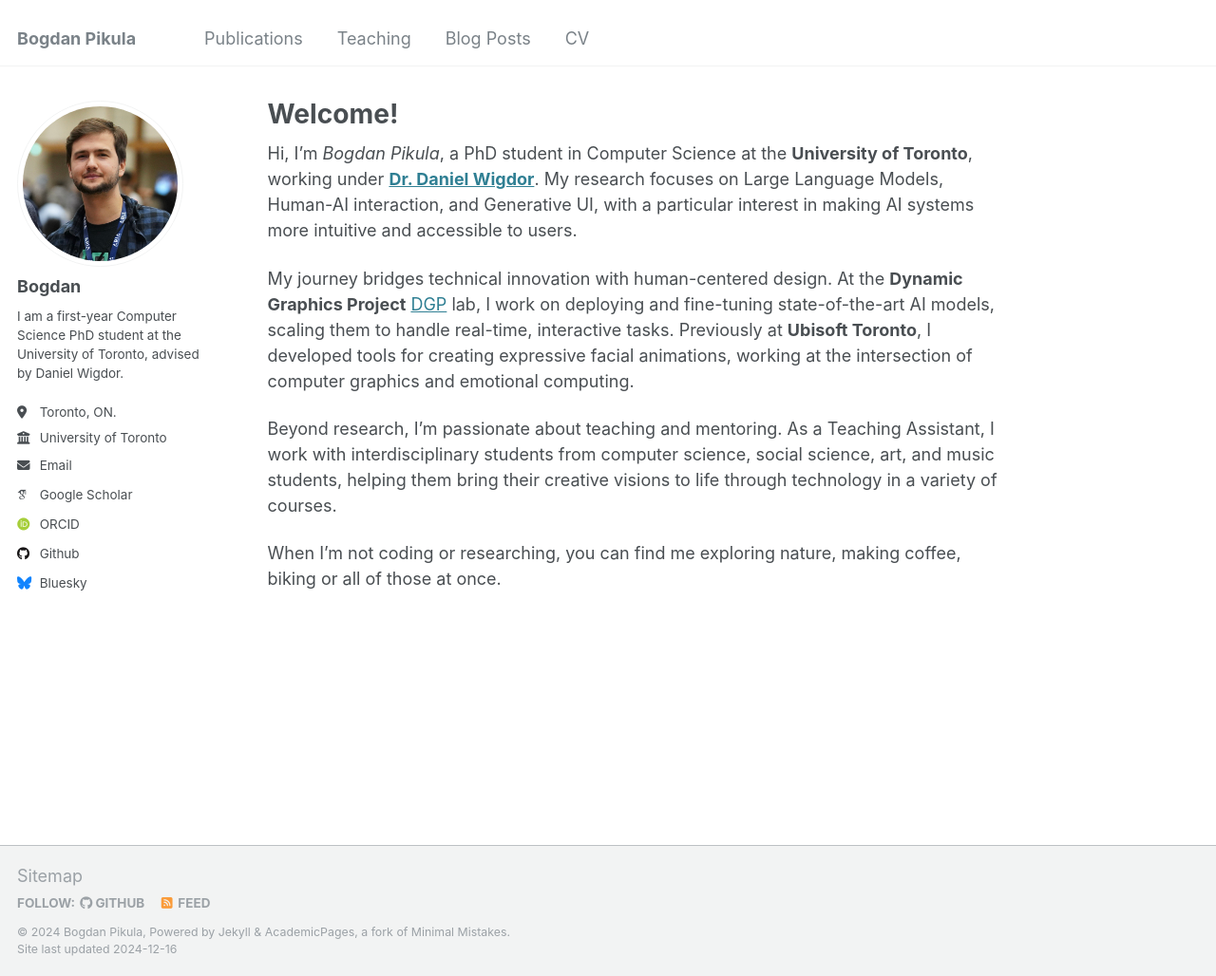
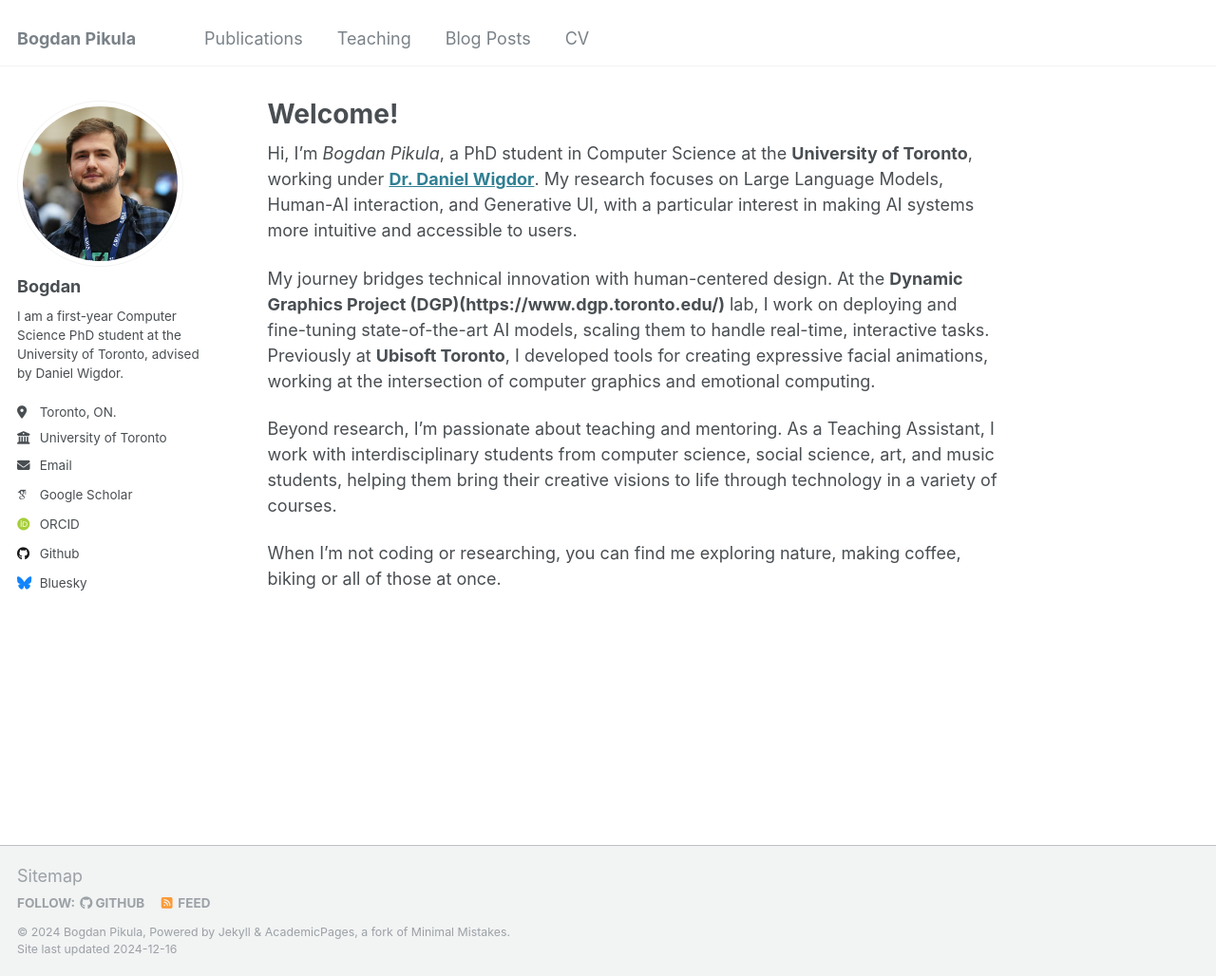
Before and after one commit to bogdan-pikula/bogdan-pikula.github.io, a Jekyll site: the page built from _pages/about.md, in a window 1280 px wide and 1028 px high. Shown: the whole window at 95% size. Built offline with Jekyll 4.4.1, drawn with Linux system fonts in a browser that asks for light colours; some web fonts are replaced.

```diff
--- a/_pages/about.md
+++ b/_pages/about.md
@@ -8,7 +8,7 @@ redirect_from:
 ---
 Hi, I'm *Bogdan Pikula*, a PhD student in Computer Science at the **University of Toronto**, working under **[Dr. Daniel Wigdor](https://danielwigdor.com/)**. My research focuses on Large Language Models, Human-AI interaction, and Generative UI, with a particular interest in making AI systems more intuitive and accessible to users.
 
-My journey bridges technical innovation with human-centered design. At the **Dynamic Graphics Project** [DGP](https://www.dgp.toronto.edu/) lab, I work on deploying and fine-tuning state-of-the-art AI models, scaling them to handle real-time, interactive tasks. Previously at **Ubisoft Toronto**, I developed tools for creating expressive facial animations, working at the intersection of computer graphics and emotional computing.
+My journey bridges technical innovation with human-centered design. At the **Dynamic Graphics Project (DGP)(https://www.dgp.toronto.edu/)** lab, I work on deploying and fine-tuning state-of-the-art AI models, scaling them to handle real-time, interactive tasks. Previously at **Ubisoft Toronto**, I developed tools for creating expressive facial animations, working at the intersection of computer graphics and emotional computing.
 
 Beyond research, I'm passionate about teaching and mentoring. As a Teaching Assistant, I work with interdisciplinary students from computer science, social science, art, and music students, helping them bring their creative visions to life through technology in a variety of courses.
 
```
